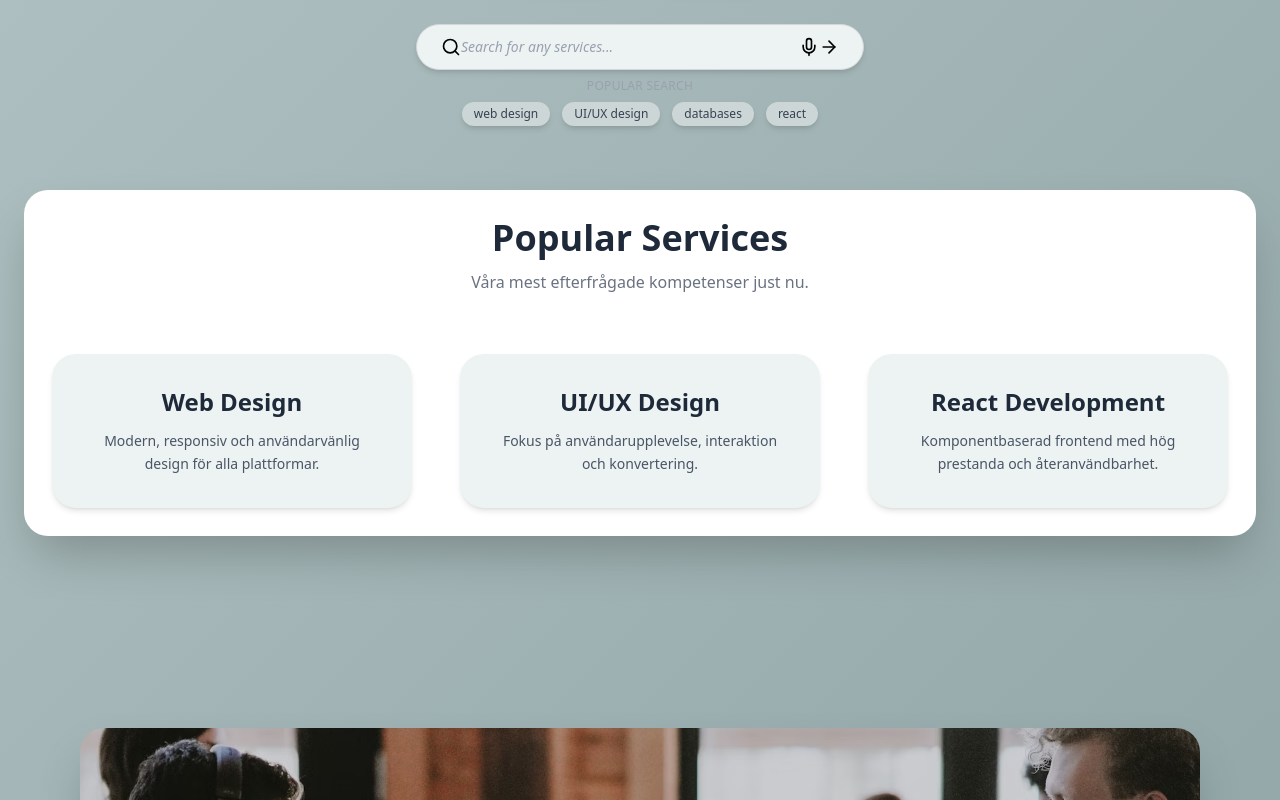
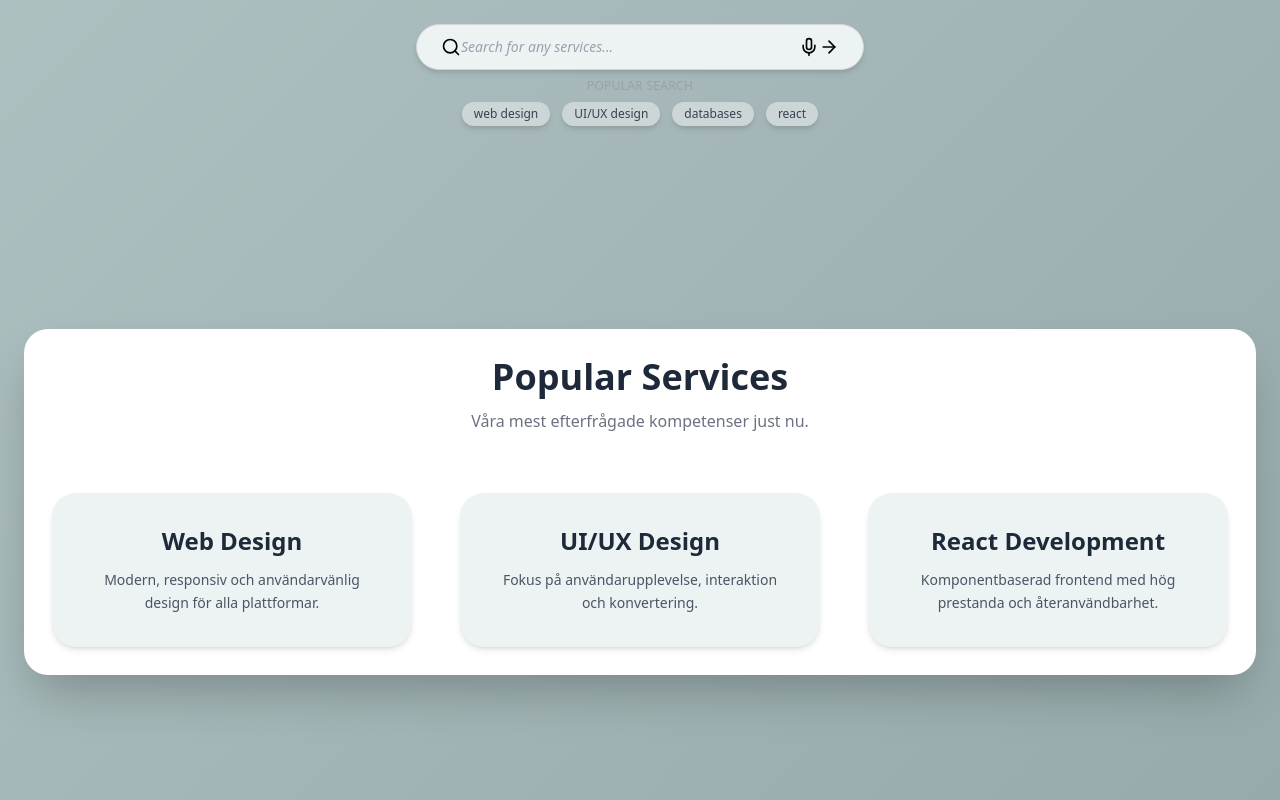
Before and after one commit to JuliaRymem/nordica-freelance-collective, a React (Vite) app in the folder frontend/: page / in a window 1280 px wide. Shown: the part 500-1300 px from the top of the page. Built offline with nearby package versions, Linux system fonts and the light colour scheme.

Commit message:
Update PopularServices.jsx

```diff
--- a/frontend/src/components/PopularServices.jsx
+++ b/frontend/src/components/PopularServices.jsx
@@ -17,6 +17,7 @@
 
 export default function PopularServices() {
   return (
+    <div className="min-h-screen flex justify-center items-center px-4">
       <section className="popular-services-section">
         <div className="popular-services-header">
           <h2 className="popular-services-title">Popular Services</h2>
@@ -33,5 +34,6 @@
           ))}
         </div>
       </section>
+    </div>
   );
 }
```
Lines whose indentation alone changed are shown as unchanged.
